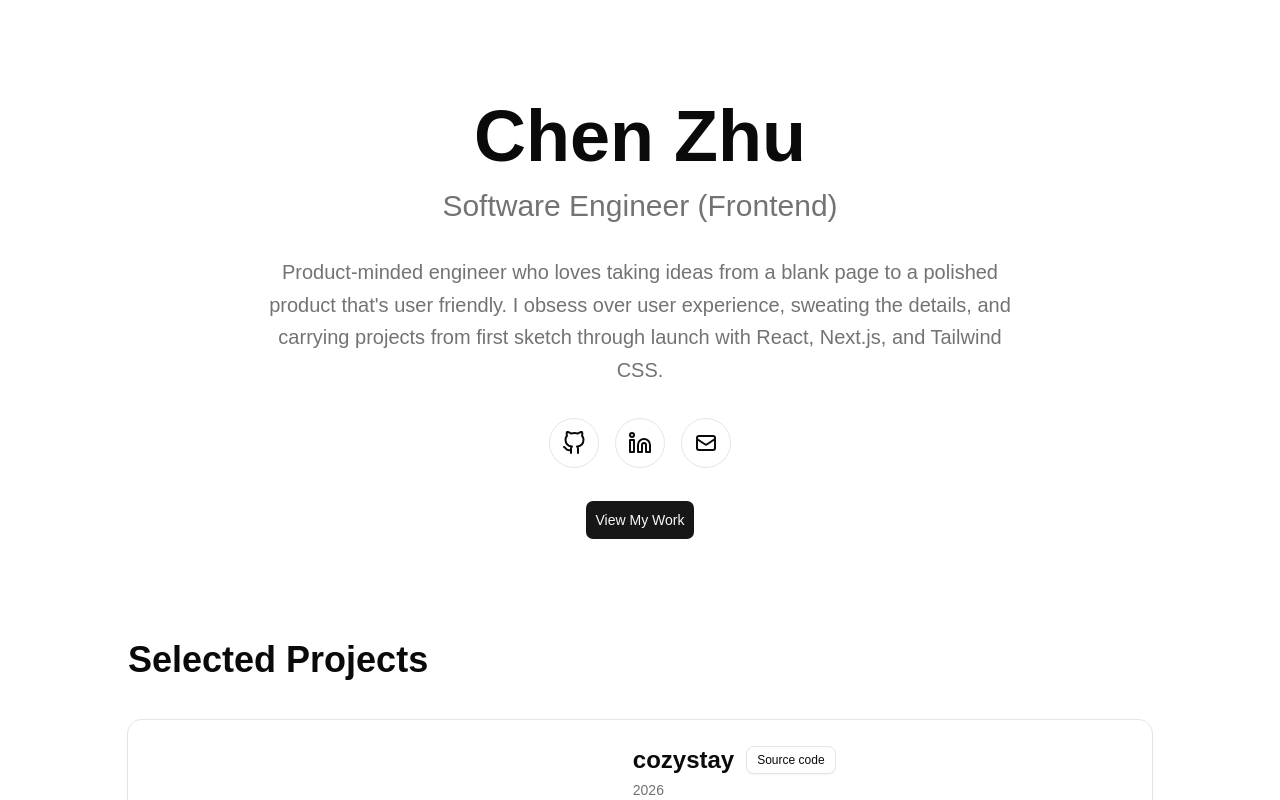
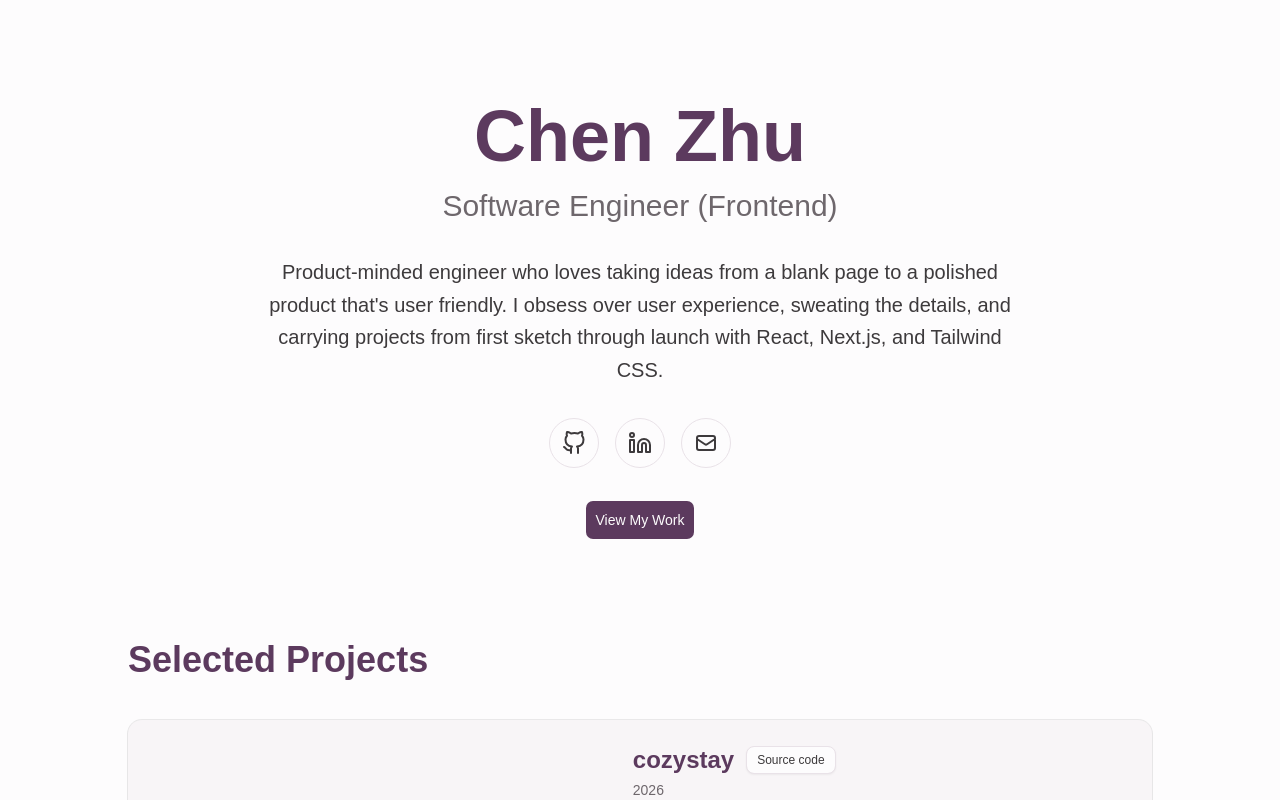
Before and after one commit to cz764/my-portfolio, a Next.js app: page / in a window 1280 px wide. Shown: the top 800 px of the page. Built offline with nearby package versions, Linux system fonts and the light colour scheme; a web font is replaced by a local one.

Commit message:
feat: add color pallet themes for a personal brand

```diff
--- a/app/globals.css
+++ b/app/globals.css
@@ -54,27 +54,31 @@ h4,
 h5,
 h6 {
   font-family: var(--font-ysabeau), ui-sans-serif, system-ui, sans-serif;
+  color: var(--primary);
 }
 
+/* Brand palette — "Smoky Plum & Soft Mauve"
+ * Primary: smoky plum. Surfaces: near-white and off-white with a
+ * faint mauve tint (kept subtle so the plum headings carry the brand). */
 :root {
-  --background: oklch(1 0 0);
-  --foreground: oklch(0.145 0 0);
-  --card: oklch(1 0 0);
-  --card-foreground: oklch(0.145 0 0);
-  --popover: oklch(1 0 0);
-  --popover-foreground: oklch(0.145 0 0);
-  --primary: oklch(0.205 0 0);
-  --primary-foreground: oklch(0.985 0 0);
-  --secondary: oklch(0.97 0 0);
-  --secondary-foreground: oklch(0.205 0 0);
-  --muted: oklch(0.97 0 0);
-  --muted-foreground: oklch(0.556 0 0);
-  --accent: oklch(0.97 0 0);
-  --accent-foreground: oklch(0.205 0 0);
+  --background: #fdfcfd;
+  --foreground: #3d3a3c;
+  --card: #f8f5f7;
+  --card-foreground: #3d3a3c;
+  --popover: #fdfcfd;
+  --popover-foreground: #3d3a3c;
+  --primary: #5c3a5e;
+  --primary-foreground: #fdfcfd;
+  --secondary: #eee7ed;
+  --secondary-foreground: #5c3a5e;
+  --muted: #f1ecf0;
+  --muted-foreground: #6e676c;
+  --accent: #f3ecf2;
+  --accent-foreground: #5c3a5e;
   --destructive: oklch(0.577 0.245 27.325);
-  --border: oklch(0.922 0 0);
-  --input: oklch(0.922 0 0);
-  --ring: oklch(0.708 0 0);
+  --border: #e9e2e8;
+  --input: #e9e2e8;
+  --ring: #5c3a5e;
   --chart-1: oklch(0.87 0 0);
   --chart-2: oklch(0.556 0 0);
   --chart-3: oklch(0.439 0 0);
--- a/ui/Hero.tsx
+++ b/ui/Hero.tsx
@@ -15,7 +15,7 @@ export default function Hero() {
           </p>
         </div>
 
-        <p className="text-lg leading-relaxed text-muted-foreground md:text-xl">
+        <p className="text-lg leading-relaxed text-foreground md:text-xl">
           {engineerInfo.bio}
         </p>
 
--- a/ui/ProjectCard.tsx
+++ b/ui/ProjectCard.tsx
@@ -64,7 +64,7 @@ export default function ProjectCard({ project }: { project: Project }) {
           )}
         </div>
 
-        <p className="leading-relaxed text-muted-foreground">
+        <p className="leading-relaxed text-foreground">
           {project.description}
         </p>
 
@@ -72,7 +72,7 @@ export default function ProjectCard({ project }: { project: Project }) {
           {project.highlights.map((highlight, index) => (
             <li
               key={index}
-              className="flex items-start gap-2.5 text-muted-foreground"
+              className="flex items-start gap-2.5 text-foreground"
             >
               <span
                 aria-hidden
```
